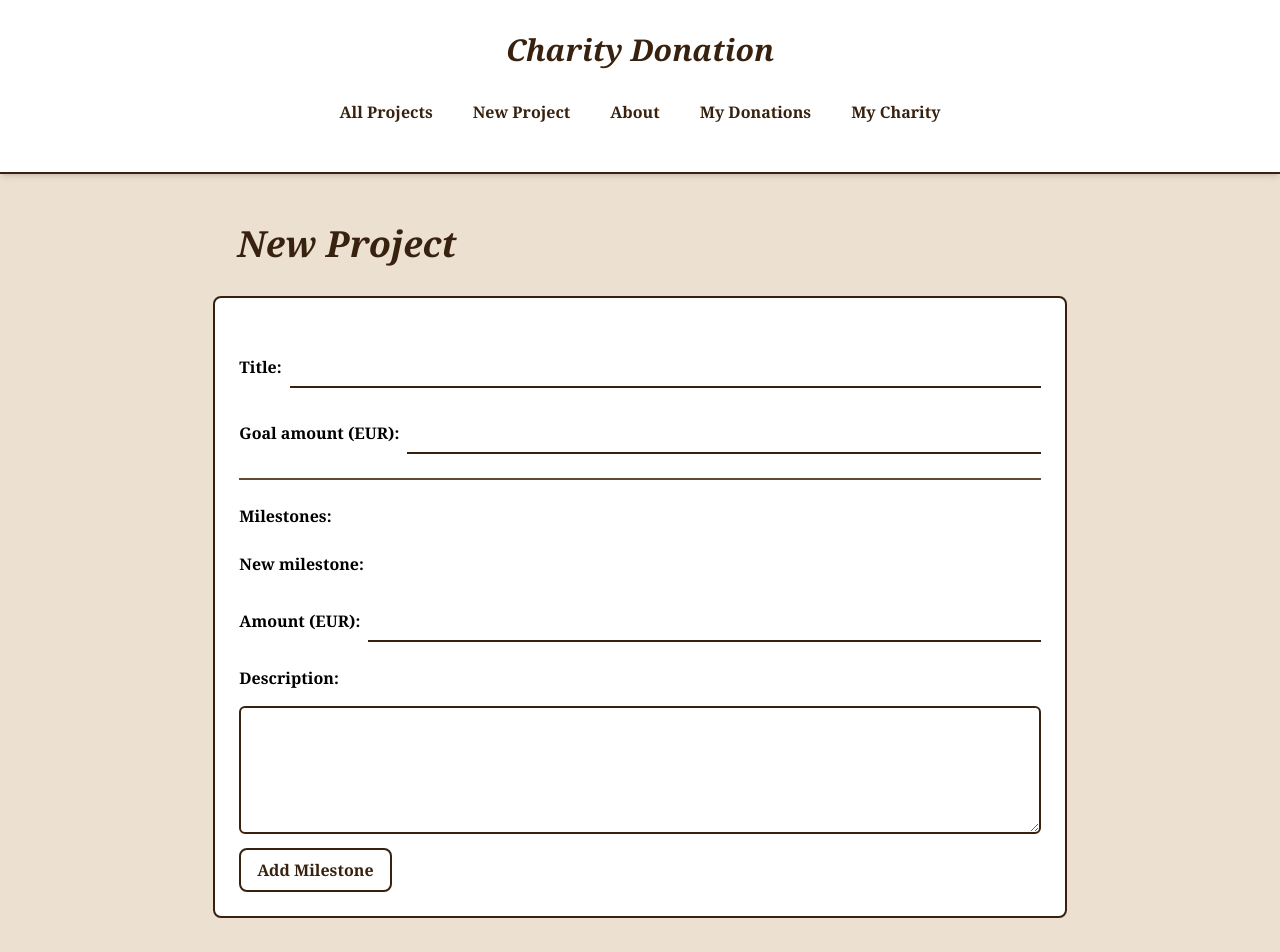
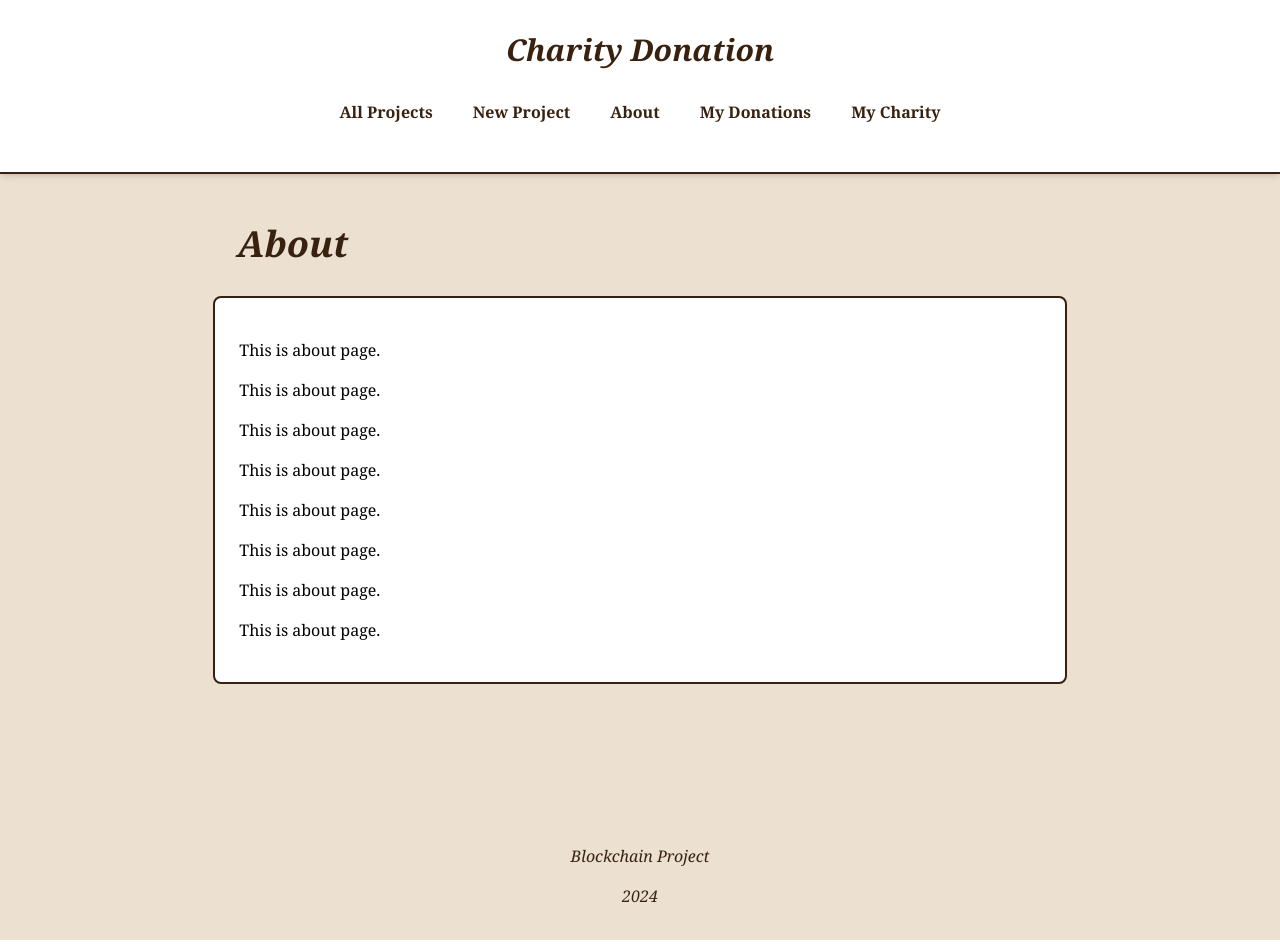
Before and after one commit to artazidele/blockchain-for-business-project, a React (Create React App) app in the folder client/: page /about in a window 1280 px wide. Shown: the top 952 px of the page. Built offline with nearby package versions, Linux system fonts and the light colour scheme.

Commit message:
feat: create simple layout for all components

```diff
--- a/client/src/App.js
+++ b/client/src/App.js
@@ -3,22 +3,25 @@ import { Footer } from './project/layout/Footer';
 import { Header } from './project/layout/Header';
 import { NewProject } from './project/components/NewProject';
 import { AllProjects } from './project/components/AllProjects';
+import { MyDonations } from './project/components/MyDonations';
+import { About } from './project/components/About';
+import { MyCharity } from './project/components/MyCharity';
 import { Project } from './project/components/Project';
 import { BrowserRouter, Routes, Route, Navigate } from "react-router-dom";
 
 function App() {
   return (
-    <div className="font-serif bg-coffee_1 mt-0">
+    <div className="relative min-h-screen font-serif bg-coffee_1 mt-0">
       <Header />
-      <div className='w-2/3 m-auto pt-48 pb-24'>
+      <div className='w-2/3 m-auto pt-48 pb-64'>
         <BrowserRouter>
           <Routes>
             <Route path="/" element={<AllProjects />}/>
             <Route path="/:id" element={<Project />}/>
             <Route path="/new" element={<NewProject />}/>
-            <Route path="/about" element={<NewProject />}/>
-            <Route path="/donations" element={<NewProject />}/>
-            <Route path="/charity" element={<NewProject />}/>
+            <Route path="/about" element={<About />}/>
+            <Route path="/donations" element={<MyDonations />}/>
+            <Route path="/charity" element={<MyCharity />}/>
             <Route path="*" element={<Navigate to="/"/>} />
           </Routes>
         </BrowserRouter>
--- /dev/null
+++ b/client/src/project/components/About.js
@@ -0,0 +1,20 @@
+import React from 'react';
+
+export function About() {
+
+    return (
+        <div className="">
+            <h3 className='ml-6 my-8 text-4xl italic text-coffee_5 font-semibold'>About</h3>
+            <div className='bg-white p-6 rounded-lg border-solid border-2 border-coffee_5'>
+                <p className='my-4'>This is about page.</p>
+                <p className='my-4'>This is about page.</p>
+                <p className='my-4'>This is about page.</p>
+                <p className='my-4'>This is about page.</p>
+                <p className='my-4'>This is about page.</p>
+                <p className='my-4'>This is about page.</p>
+                <p className='my-4'>This is about page.</p>
+                <p className='my-4'>This is about page.</p>
+            </div>
+        </div>
+    );
+};
--- a/client/src/project/components/AllProjects.js
+++ b/client/src/project/components/AllProjects.js
@@ -9,7 +9,6 @@ export function AllProjects() {
 
     const [projects, setProjects] = useState([]);
     const [projects1, setProjects1] = useState([]);
-    const [count, setCount] = useState([]);
 
     useEffect(() => {
         getProjects();
@@ -17,7 +16,7 @@ export function AllProjects() {
 
     useEffect(() => {
         getLastProject();
-    }, [count]);
+    }, [projects]);
 
     async function getLastProject() {
         const contractAddress = localStorage.getItem('contractAddress');
@@ -82,8 +81,6 @@ export function AllProjects() {
                 allProjectsArray.push(project);
             };
             setProjects(allProjectsArray);
-            setCount(names.length);
-
         } catch (error) {
             console.error("Error:", error);
         }
--- /dev/null
+++ b/client/src/project/components/MyCharity.js
@@ -0,0 +1,13 @@
+import React from 'react';
+
+export function MyCharity() {
+
+    return (
+        <div className="">
+            <h3 className='ml-6 my-8 text-4xl italic text-coffee_5 font-semibold'>My Charity</h3>
+            <div className='bg-white p-6 rounded-lg border-solid border-2 border-coffee_5'>
+                <p className='my-4'>This is my charity page.</p>
+            </div>
+        </div>
+    );
+};
--- /dev/null
+++ b/client/src/project/components/MyDonations.js
@@ -0,0 +1,13 @@
+import React from 'react';
+
+export function MyDonations() {
+
+    return (
+        <div className="">
+            <h3 className='ml-6 my-8 text-4xl italic text-coffee_5 font-semibold'>My Donations</h3>
+            <div className='bg-white p-6 rounded-lg border-solid border-2 border-coffee_5'>
+                <p className='my-4'>This is my donations page.</p>
+            </div>
+        </div>
+    );
+};
--- a/client/src/project/layout/Footer.js
+++ b/client/src/project/layout/Footer.js
@@ -1,7 +1,8 @@
 export function Footer() {
     return (
-        <div className="">
-            <p>Footer</p>
+        <div className="text-center absolute bottom-0 w-full h-24">
+        <p className="text-coffee_5 italic">Blockchain Project</p>
+            <p className="text-coffee_5 italic my-4">2024</p>
         </div>
     );
 };
```
